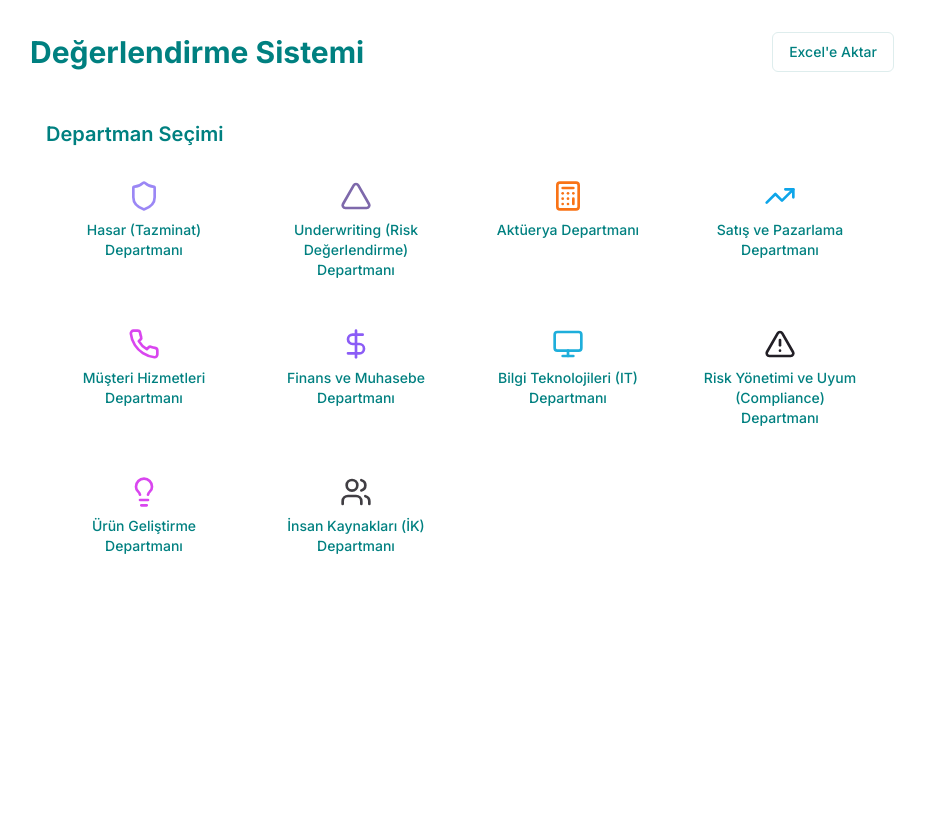
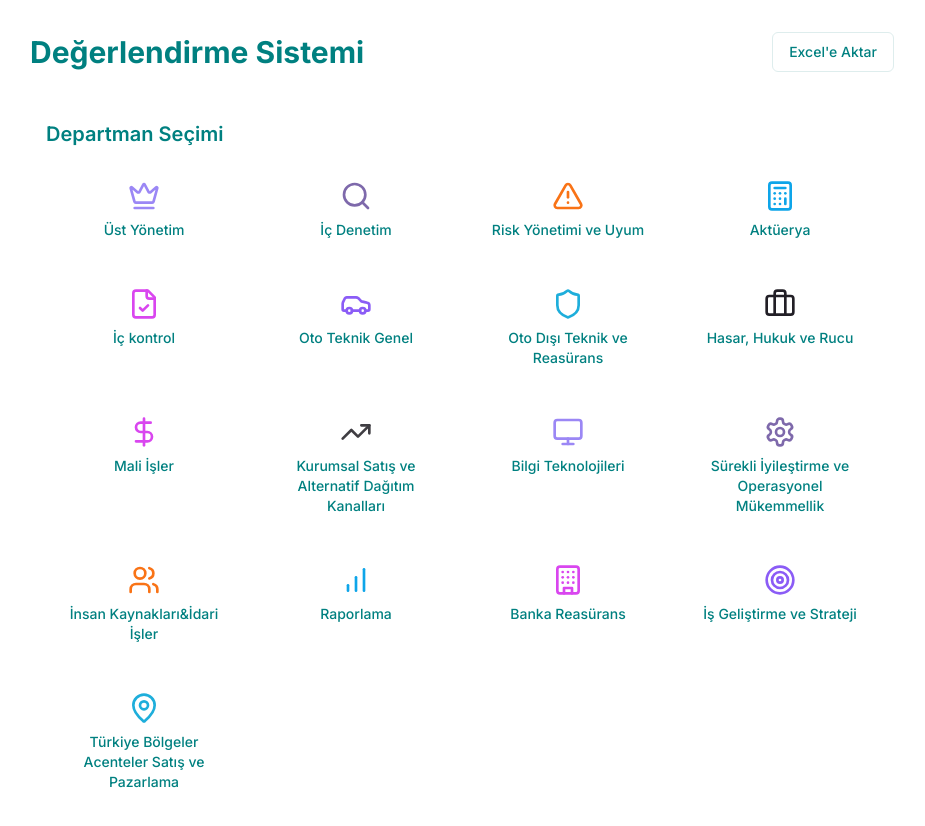
Before and after one commit to selcuk-3pmetrics/sixt-deger-zinciri-workshop, a React (Vite) app: page /dashboard in a window 1280 px wide. Shown: the top 826 px of the page, without its empty margins (178-1103 px from the left). Before the commit the page ends 800 px from the top, so only its background shows below. Built offline with nearby package versions, Linux system fonts and the light colour scheme.

Commit message:
Update department list
Updated the department list in `src/components/DepartmentSelector.tsx` and `src/utils/translations.ts` to reflect the provided list.

```diff
--- a/src/components/DepartmentSelector.tsx
+++ b/src/components/DepartmentSelector.tsx
@@ -1,5 +1,5 @@
 
-import { Circle, Triangle, Hexagon, Square, Star, Leaf, RectangleHorizontal, RectangleVertical, BarChart, Car, Wrench, Briefcase, Shield, Calculator, TrendingUp, Phone, DollarSign, Monitor, AlertTriangle, Lightbulb, Users } from "lucide-react";
+import { Circle, Triangle, Hexagon, Square, Star, Leaf, RectangleHorizontal, RectangleVertical, BarChart, Car, Wrench, Briefcase, Shield, Calculator, TrendingUp, Phone, DollarSign, Monitor, AlertTriangle, Lightbulb, Users, Crown, Search, FileCheck, Settings, Building, MapPin, Target } from "lucide-react";
 import { cn } from "@/lib/utils";
 
 export type Department = {
@@ -10,16 +10,23 @@ export type Department = {
 };
 
 const departments: Department[] = [
-  { id: "damage", name: "Hasar (Tazminat) Departmanı", icon: Shield, color: "text-[#9b87f5]" },
-  { id: "underwriting", name: "Underwriting (Risk Değerlendirme) Departmanı", icon: Triangle, color: "text-[#7E69AB]" },
-  { id: "actuarial", name: "Aktüerya Departmanı", icon: Calculator, color: "text-[#F97316]" },
-  { id: "sales-marketing", name: "Satış ve Pazarlama Departmanı", icon: TrendingUp, color: "text-[#0EA5E9]" },
-  { id: "customer-service", name: "Müşteri Hizmetleri Departmanı", icon: Phone, color: "text-[#D946EF]" },
-  { id: "finance-accounting", name: "Finans ve Muhasebe Departmanı", icon: DollarSign, color: "text-[#8B5CF6]" },
-  { id: "it", name: "Bilgi Teknolojileri (IT) Departmanı", icon: Monitor, color: "text-[#1EAEDB]" },
-  { id: "risk-compliance", name: "Risk Yönetimi ve Uyum (Compliance) Departmanı", icon: AlertTriangle, color: "text-[#221F26]" },
-  { id: "product-development", name: "Ürün Geliştirme Departmanı", icon: Lightbulb, color: "text-[#D946EF]" },
-  { id: "hr", name: "İnsan Kaynakları (İK) Departmanı", icon: Users, color: "text-[#403E43]" }
+  { id: "top-management", name: "Üst Yönetim", icon: Crown, color: "text-[#9b87f5]" },
+  { id: "internal-audit", name: "İç Denetim", icon: Search, color: "text-[#7E69AB]" },
+  { id: "risk-compliance", name: "Risk Yönetimi ve Uyum", icon: AlertTriangle, color: "text-[#F97316]" },
+  { id: "actuarial", name: "Aktüerya", icon: Calculator, color: "text-[#0EA5E9]" },
+  { id: "internal-control", name: "İç kontrol", icon: FileCheck, color: "text-[#D946EF]" },
+  { id: "auto-technical", name: "Oto Teknik Genel", icon: Car, color: "text-[#8B5CF6]" },
+  { id: "non-auto-technical", name: "Oto Dışı Teknik ve Reasürans", icon: Shield, color: "text-[#1EAEDB]" },
+  { id: "damage-legal", name: "Hasar, Hukuk ve Rucu", icon: Briefcase, color: "text-[#221F26]" },
+  { id: "financial", name: "Mali İşler", icon: DollarSign, color: "text-[#D946EF]" },
+  { id: "corporate-sales", name: "Kurumsal Satış ve Alternatif Dağıtım Kanalları", icon: TrendingUp, color: "text-[#403E43]" },
+  { id: "it", name: "Bilgi Teknolojileri", icon: Monitor, color: "text-[#9b87f5]" },
+  { id: "continuous-improvement", name: "Sürekli İyileştirme ve Operasyonel Mükemmellik", icon: Settings, color: "text-[#7E69AB]" },
+  { id: "hr-admin", name: "İnsan Kaynakları&İdari İşler", icon: Users, color: "text-[#F97316]" },
+  { id: "reporting", name: "Raporlama", icon: BarChart, color: "text-[#0EA5E9]" },
+  { id: "bank-reinsurance", name: "Banka Reasürans", icon: Building, color: "text-[#D946EF]" },
+  { id: "business-development", name: "İş Geliştirme ve Strateji", icon: Target, color: "text-[#8B5CF6]" },
+  { id: "turkey-regions", name: "Türkiye Bölgeler Acenteler Satış ve Pazarlama", icon: MapPin, color: "text-[#1EAEDB]" }
 ];
 
 interface DepartmentSelectorProps {
--- a/src/utils/translations.ts
+++ b/src/utils/translations.ts
@@ -1,14 +1,21 @@
 export const departments = {
-  damage: "Hasar (Tazminat) Departmanı",
-  underwriting: "Underwriting (Risk Değerlendirme) Departmanı",
-  actuarial: "Aktüerya Departmanı",
-  "sales-marketing": "Satış ve Pazarlama Departmanı",
-  "customer-service": "Müşteri Hizmetleri Departmanı",
-  "finance-accounting": "Finans ve Muhasebe Departmanı",
-  it: "Bilgi Tekonolojileri (IT) Departmanı",
-  "risk-compliance": "Risk Yönetimi ve Uyum (Compliance) Departmanı",
-  "product-development": "Ürün Geliştirme Departmanı",
-  hr: "İnsan Kaynakları (İK) Departmanı"
+  "top-management": "Üst Yönetim",
+  "internal-audit": "İç Denetim",
+  "risk-compliance": "Risk Yönetimi ve Uyum",
+  "actuarial": "Aktüerya",
+  "internal-control": "İç kontrol",
+  "auto-technical": "Oto Teknik Genel",
+  "non-auto-technical": "Oto Dışı Teknik ve Reasürans",
+  "damage-legal": "Hasar, Hukuk ve Rucu",
+  "financial": "Mali İşler",
+  "corporate-sales": "Kurumsal Satış ve Alternatif Dağıtım Kanalları",
+  "it": "Bilgi Tekonolojileri",
+  "continuous-improvement": "Sürekli İyileştirme ve Operasyonel Mükemmellik",
+  "hr-admin": "İnsan Kaynakları&İdari İşler",
+  "reporting": "Raporlama",
+  "bank-reinsurance": "Banka Reasürans",
+  "business-development": "İş Geliştirme ve Strateji",
+  "turkey-regions": "Türkiye Bölgeler Acenteler Satış ve Pazarlama"
 } as const;
 
 export const valueChainSteps = {
```
